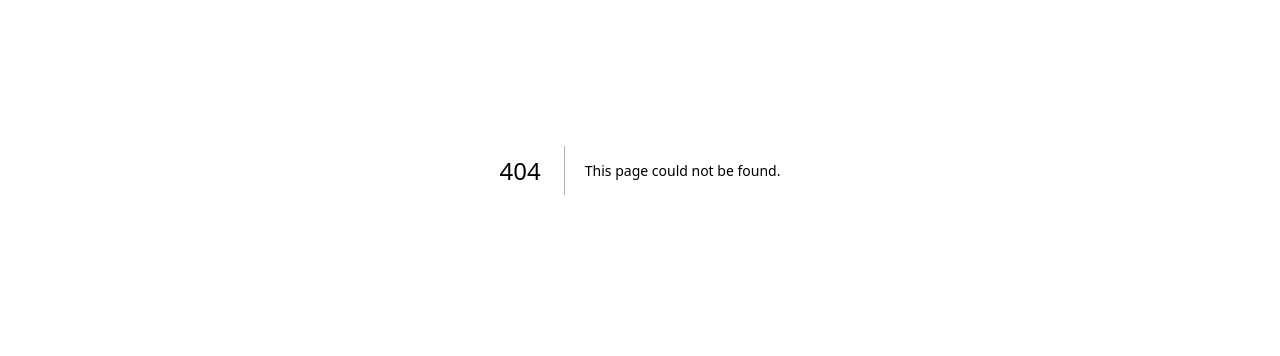
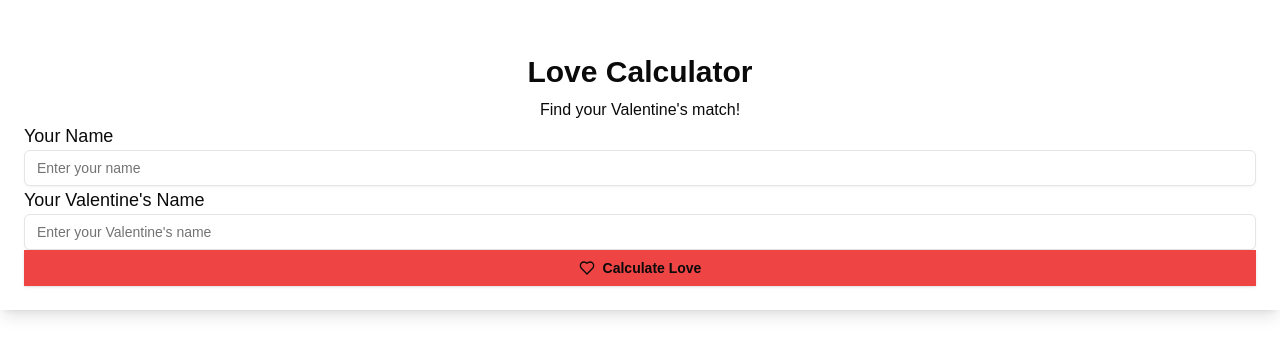
Before and after one commit to JoemariObrial/LoveCalculator, a Next.js app: page /love in a window 1280 px wide. Before the commit this address had no page. Shown: the part 230-586 px from the top of the page. Built offline with nearby package versions, Linux system fonts and the light colour scheme.

Commit message:
update 5.0

```diff
--- /dev/null
+++ b/app/love/page.tsx
@@ -0,0 +1,12 @@
+import { ValentineLoveCalculatorComponent } from "@/valentines/valentine-love-calculator";
+import React from "react";
+
+function Love() {
+  return (
+    <>
+      <ValentineLoveCalculatorComponent></ValentineLoveCalculatorComponent>
+    </>
+  );
+}
+
+export default Love;
--- a/components/love-match-landing.tsx
+++ b/components/love-match-landing.tsx
@@ -25,7 +25,7 @@ export function LoveMatchLandingComponent() {
             Discover love with our intelligent matching algorithm
           </p>
           <Button size="lg" className="bg-red-500 hover:bg-red-600">
-            <Link href="/valentine">Start Matching Now</Link>
+            <Link href="/love">Start Matching Now</Link>
           </Button>
         </section>
 
```
Also changed, not shown: valentines/valentine-love-calculator.tsx (renamed from components/valentine/valentine-love-calculator.tsx).
